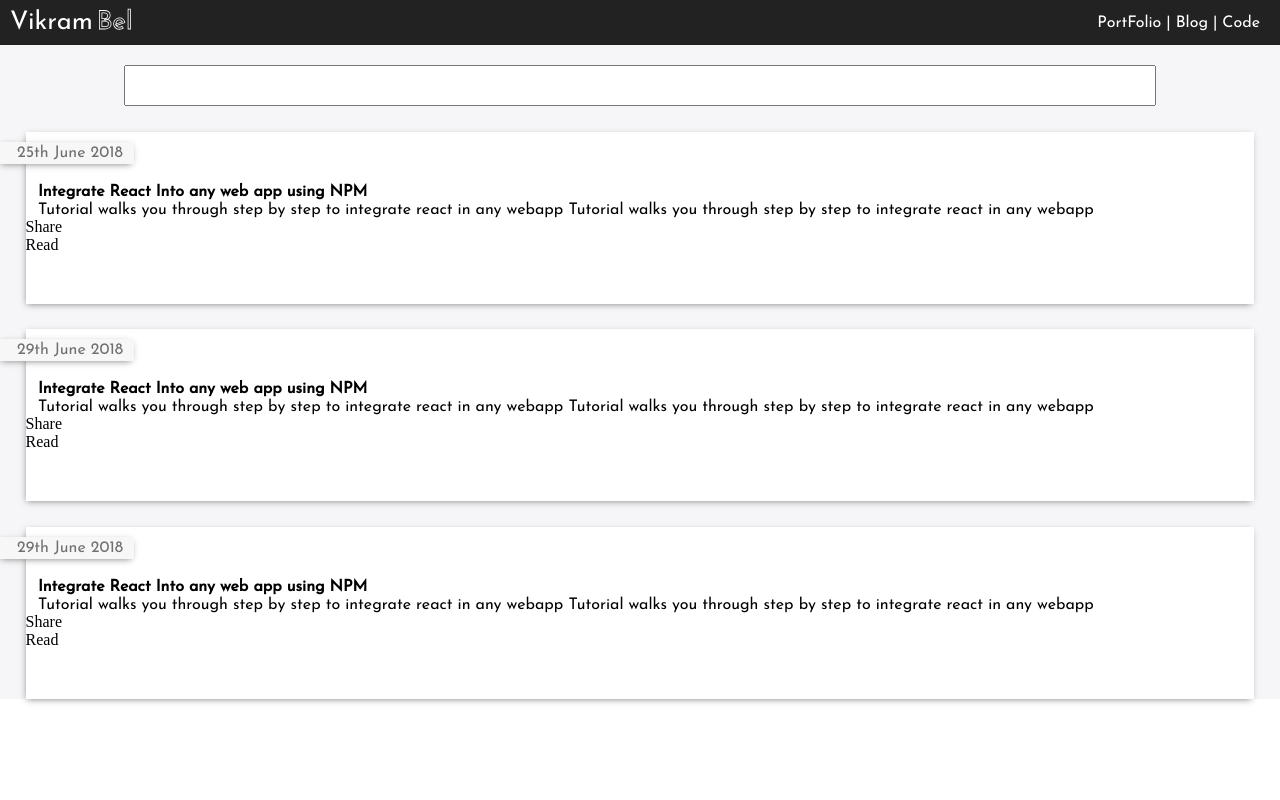
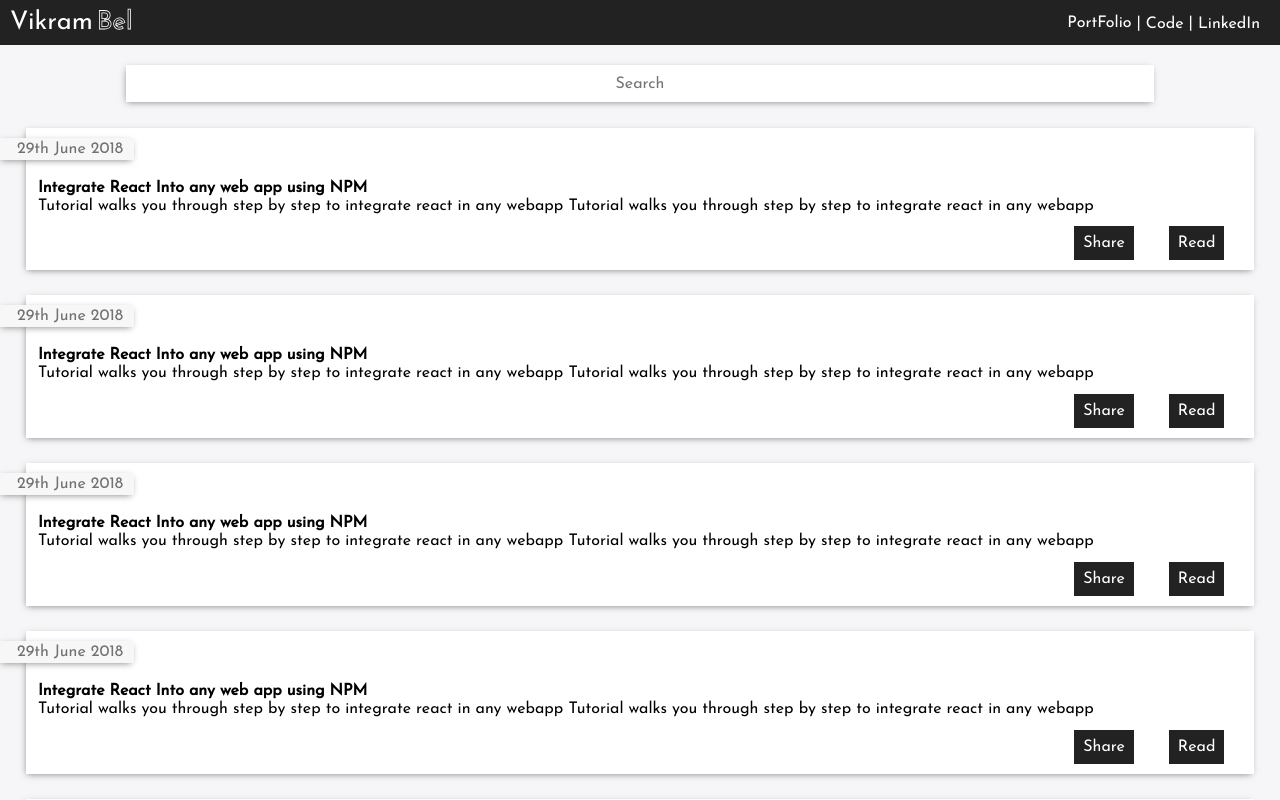
Before and after one commit to symmetriccurve/portfolio-2.0, a React app: page /#/blog in a window 1280 px wide. Shown: the top 800 px of the page. Built offline with nearby package versions, Linux system fonts and the light colour scheme.

Commit message:
Created re usable blog card

```diff
--- a/src/blog/Blog.js
+++ b/src/blog/Blog.js
@@ -1,90 +1,26 @@
 {/* eslint-disable */}
 import React, { Component } from 'react'
 import Layout from '../layout/Layout'
+import BlogCard from './BlogCard'
 export default class Blog extends Component {
   render() {
     return (
 	<Layout>
 		<div>
 			<div className="blog__search-bar">
-				<input className="blog__search-bar__input"/>
+				<input className="blog__search-bar__input" placeholder="Search"/>
 			</div>
 			<div className="blog__b-cards">
-				<div className="b-cards__b-card">
-					<div className="b-card__date">
-						<span className="b-card__date-text"> 25th June 2018 </span>
-					</div>
-					<div className="b-card__body">
-						<div className="b-card__title">
-                            <span className="b-card__title-text">
-                                Integrate React Into any web app using NPM
-                            </span>
-						</div>
-						<div className="b-card__description">
-                            <span className="b-card__description-text">
-                                Tutorial walks you through step by step to integrate react in any webapp Tutorial walks you through step by step to integrate react in any webapp
-                            </span>
-						</div>
-						<div className="b-card-buttons">
-							<div className="b-card-button">
-                                Share
-							</div>
-							<div className="b-card-button">
-                                Read
-							</div>
-						</div>
-                    </div>
-				</div>
-                <div className="b-cards__b-card">
-					<div className="b-card__date">
-						<span className="b-card__date-text"> 29th June 2018 </span>
-					</div>
-					<div className="b-card__body">
-						<div className="b-card__title">
-                            <span className="b-card__title-text">
-                                Integrate React Into any web app using NPM
-                            </span>
-						</div>
-						<div className="b-card__description">
-                            <span className="b-card__description-text">
-                                Tutorial walks you through step by step to integrate react in any webapp Tutorial walks you through step by step to integrate react in any webapp
-                            </span>
-						</div>
-						<div className="b-card-buttons">
-							<div className="b-card-button">
-                                Share
-							</div>
-							<div className="b-card-button">
-                                Read
-							</div>
-						</div>
-                    </div>
-				</div>
-                <div className="b-cards__b-card">
-					<div className="b-card__date">
-						<span className="b-card__date-text"> 29th June 2018 </span>
-					</div>
-					<div className="b-card__body">
-						<div className="b-card__title">
-                            <span className="b-card__title-text">
-                                Integrate React Into any web app using NPM
-                            </span>
-						</div>
-						<div className="b-card__description">
-                            <span className="b-card__description-text">
-                                Tutorial walks you through step by step to integrate react in any webapp Tutorial walks you through step by step to integrate react in any webapp
-                            </span>
-						</div>
-						<div className="b-card-buttons">
-							<div className="b-card-button">
-                                Share
-							</div>
-							<div className="b-card-button">
-                                Read
-							</div>
-						</div>
-                    </div>
-				</div>
+                <BlogCard />
+                <BlogCard />
+                <BlogCard />
+                <BlogCard />
+                <BlogCard />
+                <BlogCard />
+                <BlogCard />
+                <BlogCard />
+                <BlogCard />
+                <BlogCard />
 			</div>
 		</div>
 	</Layout>
--- /dev/null
+++ b/src/blog/BlogCard.js
@@ -0,0 +1,31 @@
+import React from 'react'
+
+export default () => {
+  return (
+	<div className="b-cards__b-card">
+		<div className="b-card__date">
+			<span className="b-card__date-text"> 29th June 2018 </span>
+		</div>
+		<div className="b-card__body">
+			<div className="b-card__title">
+				<span className="b-card__title-text">
+                Integrate React Into any web app using NPM
+				</span>
+			</div>
+			<div className="b-card__description">
+				<span className="b-card__description-text">
+                Tutorial walks you through step by step to integrate react in any webapp Tutorial walks you through step by step to integrate react in any webapp
+				</span>
+			</div>
+			<div className="b-card__buttons">
+				<div className="b-card__button">
+                Share
+				</div>
+				<div className="b-card__button">
+                Read
+				</div>
+			</div>
+		</div>
+	</div>
+  )
+}
--- a/src/blog/blog.scss
+++ b/src/blog/blog.scss
@@ -18,8 +18,12 @@
             font-family: $primary-font;
             text-align: center;
             font-size: 1em;
-            //box-shadow: 0 10px 6px -6px #777;
+            box-shadow: -1px 2px 7px -2px rgba(125,123,125,1);
+            border: none;
 
+            &:hover {
+                box-shadow: -1px 2px 7px -2px rgb(87, 87, 87);
+            }
             &:focus{
                 outline: none;
             }
@@ -56,38 +60,26 @@
         z-index: -1;
         background-color: white;
         box-shadow: -1px 2px 7px -2px rgba(125,123,125,1);
+        width: 96%;
+        display: flex;
+        flex-direction: column;
+        align-items: flex-start;
+        justify-content: center;
+        padding: 50px 0 10px 0px;
+        margin: 2% 2%;
+        padding: 50px 0 10px 0px;
 
         &:hover {
             box-shadow: -1px 2px 7px -2px rgb(87, 87, 87);
         }
         @include desktop{
-            width: 96%;
-            margin: 2% 2%;
-            padding: 50px 0 50px 0px;
-            display: flex;
-            flex-direction: column;
-            align-items: flex-start;
-            justify-content: center;
           }
 
           @include tablet{
-            width: 96%;
-            margin: 2% 2%;
-            padding: 50px 0 50px 0px;
-            display: flex;
-            flex-direction: column;
-            align-items: flex-start;
-            justify-content: center;
           }
 
           @include mobile{
-            width: 96%;
             margin: 0 2%;
-            padding: 50px 0 50px 0px;
-            display: flex;
-            flex-direction: column;
-            align-items: flex-start;
-            justify-content: center;
           }
     }
 
@@ -129,4 +121,23 @@
         }
 
     }
+
+    &__buttons{
+        margin-top:1%;
+        display: flex;
+        flex:1;
+        width: 100%;
+        justify-content: flex-end;
+        flex-direction: row;
+    }
+
+    &__button{
+        margin: 0 30px 0 5px;
+        font-family: $primary-font;
+        border: 1px solid $primary-color;
+        padding: 8px;
+        color: white;
+        font-weight: 100;
+        background-color: $primary-color;
+    }
 }
--- a/src/header/Header.js
+++ b/src/header/Header.js
@@ -1,8 +1,13 @@
-import React, { Component } from 'react'
+import React from 'react'
+
+import {
+  Link
+} from 'react-router-dom'
 
 export default () => {
   return(
 	  <div class="header">
+		<Link to='/'>
 			<div class="header__logo">
 				<div class="logo__name">
             Vikram
@@ -12,12 +17,17 @@ export default () => {
             Bel
 				</div>
 			</div>
+		</Link>
 		<div class="header__links">
 			<span class="links__link"> PortFolio</span>
 			<span class="links__link--seperator">|</span>
-			<span class="links__link"> Blog</span>
+			<a href="https://github.com/symmetriccurve/">
+				<span class="links__link">Code</span>
+			</a>
 			<span class="links__link--seperator">|</span>
-			<span class="links__link"> Code</span>
+			<a href="https://www.linkedin.com/in/vikrambelde/">
+				<span class="links__link">LinkedIn</span>
+			</a>
 		</div>
 	  </div>
   )
```
Lines whose indentation alone changed are shown as unchanged.
